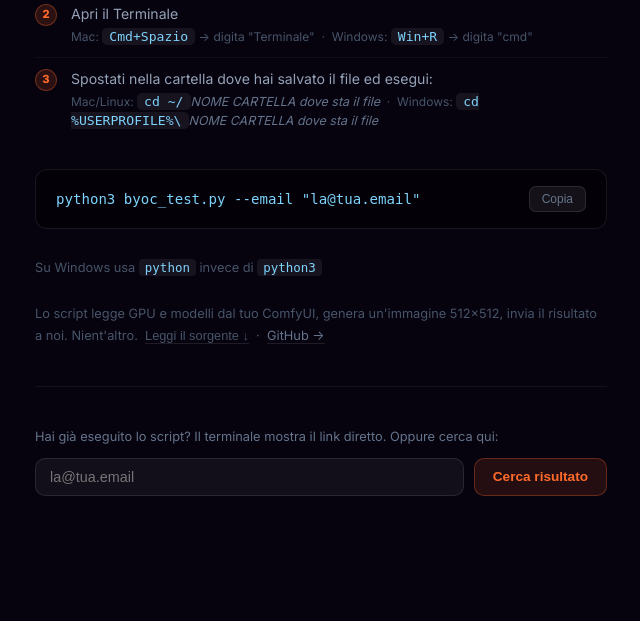
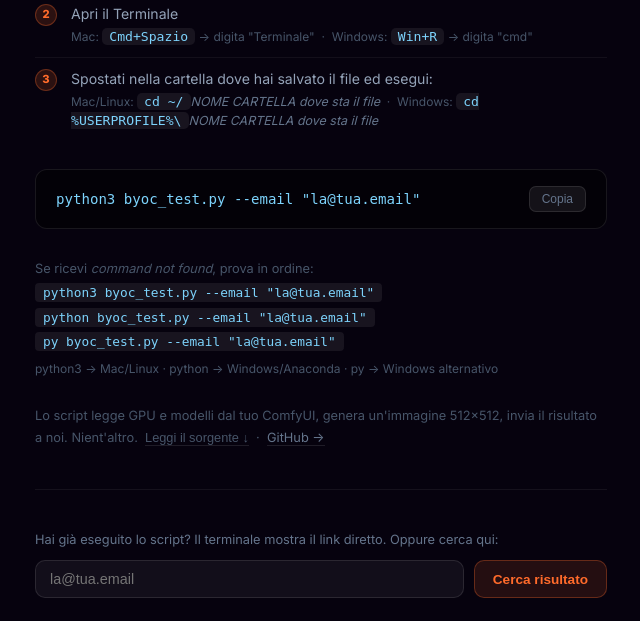
Before and after one commit to ObiriecLabs/delulureel, a Flask app: template templates/byoc/test.html in a window 1280 px wide. Shown: the part 642-1263 px from the top of the page, without its empty margins (319-959 px from the left). Before the commit the page ends 1138 px from the top, so only its background shows below. Run offline with Flask 3, Linux system fonts and the light colour scheme; the template is opened without the code that fills it, so the values that code supplies are empty.

Commit message:
byoc: show all python command variants on command not found
python3 (Mac/Linux) · python (Windows/Anaconda) · py (Windows alt)

Co-Authored-By: Claude Sonnet 4.6 <noreply@anthropic.com>

```diff
--- a/templates/byoc/test.html
+++ b/templates/byoc/test.html
@@ -141,8 +141,12 @@ pre.src-pre     { background:rgba(0,0,0,.5); border:1px solid rgba(255,255,255,.
     <button class="copy-btn" onclick="copyRun(this)">Copia</button>
   </div>
 
-  <p class="footnote" style="margin-top:8px;margin-bottom:24px;">
-    Su Windows usa <code style="font-size:.78rem;background:rgba(255,255,255,.07);border-radius:4px;padding:1px 6px;color:#7dd3fc;">python</code> invece di <code style="font-size:.78rem;background:rgba(255,255,255,.07);border-radius:4px;padding:1px 6px;color:#7dd3fc;">python3</code>
+  <p class="footnote" style="margin-top:10px;margin-bottom:24px;line-height:1.9;">
+    Se ricevi <em>command not found</em>, prova in ordine:<br>
+    <code style="font-size:.8rem;background:rgba(255,255,255,.07);border-radius:4px;padding:2px 8px;color:#7dd3fc;">python3 byoc_test.py --email "la@tua.email"</code><br>
+    <code style="font-size:.8rem;background:rgba(255,255,255,.07);border-radius:4px;padding:2px 8px;color:#7dd3fc;">python byoc_test.py --email "la@tua.email"</code><br>
+    <code style="font-size:.8rem;background:rgba(255,255,255,.07);border-radius:4px;padding:2px 8px;color:#7dd3fc;">py byoc_test.py --email "la@tua.email"</code>
+    <span style="display:block;margin-top:4px;color:#475569;font-size:.75rem;">python3 → Mac/Linux · python → Windows/Anaconda · py → Windows alternativo</span>
   </p>
 
   <!-- Footnote + source -->
```
